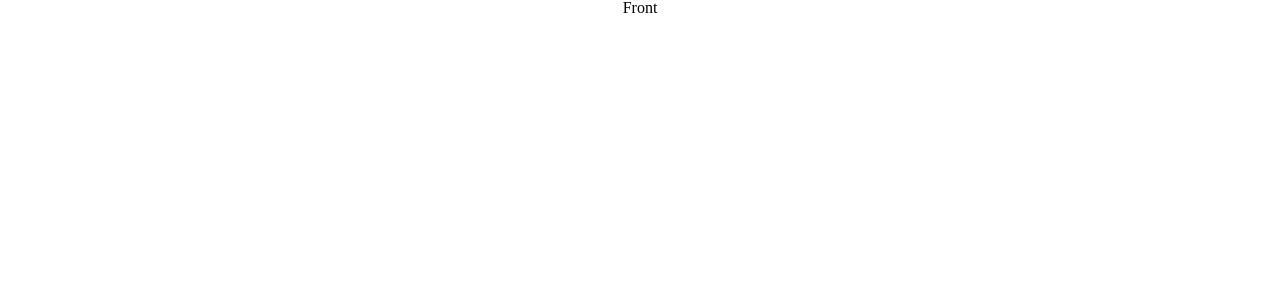
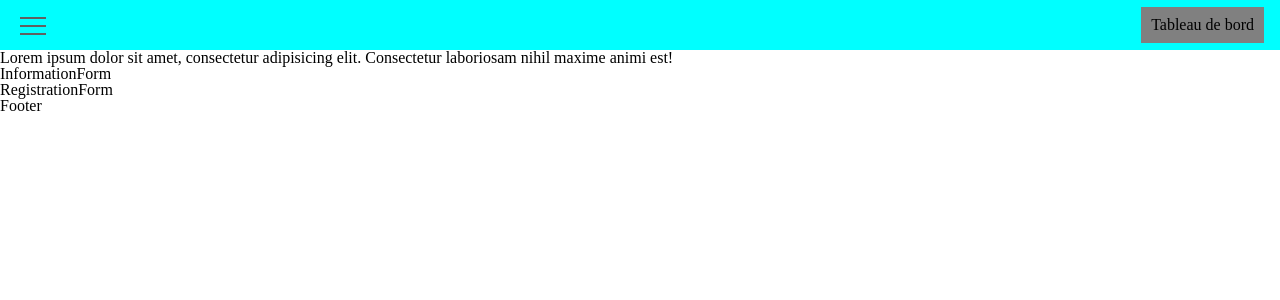
Before and after one commit to SansonAxel/AS-projet14-front, a React (Vite) app: page / in a window 1280 px wide. Shown: the top 300 px of the page. Built offline with nearby package versions, Linux system fonts and the light colour scheme.

Commit message:
BUILD - Homepage static integration. Tests for header and sidebar menu (burger)

```diff
--- a/src/components/App/App.jsx
+++ b/src/components/App/App.jsx
@@ -1,7 +1,12 @@
+import Homepage from '../Homepage/Homepage';
 import './App.scss';
 
 const App = () => {
-  return <div className="App">Front</div>;
+  return (
+    <div className="App">
+      <Homepage />
+    </div>
+  );
 };
 
 export default App;
--- a/src/components/App/App.scss
+++ b/src/components/App/App.scss
@@ -1,3 +1,3 @@
 .App {
-  text-align: center;
+  // App styles
 }
--- a/src/components/Crud/Crud.jsx
+++ b/src/components/Crud/Crud.jsx
@@ -2,7 +2,7 @@ import PropTypes from 'prop-types';
 import './Crud.scss';
 
 const Crud = () => {
- return <div className="Crud">Crud</div>
+  return <div className="Crud">Crud</div>;
 };
 
 Crud.propTypes = {};
--- a/src/components/Homepage/Header/Header.jsx
+++ b/src/components/Homepage/Header/Header.jsx
@@ -1,8 +1,16 @@
 import PropTypes from 'prop-types';
 import './Header.scss';
+import Menu from '../../Menu/Menu';
 
 const Header = () => {
-  return <div className="Header">Header</div>;
+  return (
+    <div className="Header">
+      <Menu />
+      <a className="Header__Link" to="/">
+        Tableau de bord
+      </a>
+    </div>
+  );
 };
 
 Header.propTypes = {};
--- a/src/components/Homepage/Header/Header.scss
+++ b/src/components/Homepage/Header/Header.scss
@@ -1,5 +1,22 @@
 @use 'src/styles/variables' as v;
 
 .Header {
-  // Styles for Header
+  height: 50px;
+  background-color: aqua;
+  display: flex;
+  justify-content: space-between;
+  align-items: center;
+  padding: 1rem;
+
+  .Header__Link {
+    display: block;
+    background-color: grey;
+    padding: 10px;
+  }
+
+  .Header__Link:hover,
+  .Header__Link:active {
+    cursor: pointer;
+    background-color: white;
+  }
 }
--- a/src/components/Homepage/Homepage.jsx
+++ b/src/components/Homepage/Homepage.jsx
@@ -1,8 +1,25 @@
 import PropTypes from 'prop-types';
 import './Homepage.scss';
+import Header from './Header/Header';
+import Footer from './Footer/Footer';
+import InformationForm from './InformationForm/InformationForm';
+import RegistrationForm from './RegistrationForm/RegistrationForm';
 
 const Homepage = () => {
-  return <div className="Homepage">Homepage</div>;
+  return (
+    <div className="Homepage">
+      <Header />
+      <section className="Homepage__Section">
+        <p className="Homepage__Section__Presentation">
+          Lorem ipsum dolor sit amet, consectetur adipisicing elit. Consectetur
+          laboriosam nihil maxime animi est!
+        </p>
+      </section>
+      <InformationForm />
+      <RegistrationForm />
+      <Footer />
+    </div>
+  );
 };
 
 Homepage.propTypes = {};
--- a/src/components/Homepage/Homepage.scss
+++ b/src/components/Homepage/Homepage.scss
@@ -1,5 +1,7 @@
 @use 'src/styles/variables' as v;
 
 .Homepage {
-  // Styles for Homepage
+  margin: 0 auto;
+  .Homepage__Section {
+  }
 }
--- a/src/components/Menu/Menu.jsx
+++ b/src/components/Menu/Menu.jsx
@@ -2,7 +2,47 @@ import PropTypes from 'prop-types';
 import './Menu.scss';
 
 const Menu = () => {
- return <div className="Menu">Menu</div>
+  return (
+    <nav className="Menu">
+      <input id="Menu__Toggle" type="checkbox" />
+      <label className="Menu__Button" htmlFor="Menu__Toggle">
+        <span />
+      </label>
+
+      <ul className="Menu__Container">
+        <li>
+          <a className="Menu__Item" to="/">
+            À propos
+          </a>
+        </li>
+        <li>
+          <a className="Menu__Item" to="/">
+            Notre application
+          </a>
+        </li>
+        <li>
+          <a className="Menu__Item" to="/">
+            Notre équipe
+          </a>
+        </li>
+        <li>
+          <a className="Menu__Item" to="/">
+            Informez-vous
+          </a>
+        </li>
+        <li>
+          <a className="Menu__Item" to="/">
+            Inscrivez-vous
+          </a>
+        </li>
+        <li>
+          <a className="Menu__Item" to="/">
+            Mentions légales
+          </a>
+        </li>
+      </ul>
+    </nav>
+  );
 };
 
 Menu.propTypes = {};
--- a/src/components/Menu/Menu.scss
+++ b/src/components/Menu/Menu.scss
@@ -1,5 +1,78 @@
-@use 'src/styles/variables' as v;
+.Menu {
+  #Menu__Toggle {
+    opacity: 0;
+  }
+  #Menu__Toggle:checked + .Menu__Button > span {
+    transform: rotate(45deg);
+  }
+  #Menu__Toggle:checked + .Menu__Button > span::before {
+    top: 0;
+    transform: rotate(0deg);
+  }
+  #Menu__Toggle:checked + .Menu__Button > span::after {
+    top: 0;
+    transform: rotate(90deg);
+  }
+  #Menu__Toggle:checked ~ .Menu__Container {
+    left: 0;
+  }
 
-.Menu {
-  // Styles for Menu
+  .Menu__Button {
+    position: fixed;
+    top: 25px;
+    left: 20px;
+    width: 26px;
+    height: 26px;
+    cursor: pointer;
+    z-index: 1;
+
+    > span,
+    > span::before,
+    > span::after {
+      display: block;
+      position: absolute;
+      width: 100%;
+      height: 2px;
+      background-color: #616161;
+      transition-duration: 0.25s;
+    }
+    > span::before {
+      content: '';
+      top: -8px;
+    }
+    > span::after {
+      content: '';
+      top: 8px;
+    }
+  }
+
+  .Menu__Container {
+    display: block;
+    position: fixed;
+    top: 0;
+    left: -100%;
+    width: 300px;
+    height: 100%;
+    margin: 0;
+    padding: 80px 0;
+    list-style: none;
+    background-color: #eceff1;
+    box-shadow: 2px 2px 6px rgba(0, 0, 0, 0.4);
+    transition-duration: 0.25s;
+  }
+
+  .Menu__Item {
+    display: block;
+    padding: 12px 24px;
+    color: #333;
+    font-family: 'Roboto', sans-serif;
+    font-size: 20px;
+    font-weight: 600;
+    text-decoration: none;
+    transition-duration: 0.25s;
+
+    &:hover {
+      background-color: #cfd8dc;
+    }
+  }
 }
```
